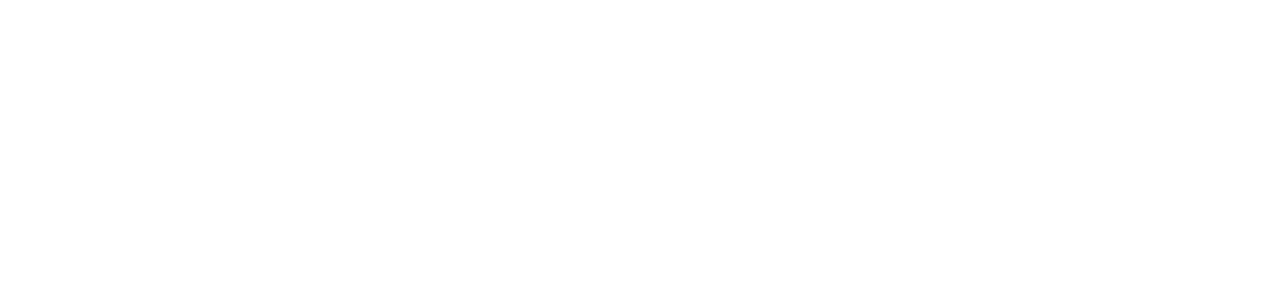
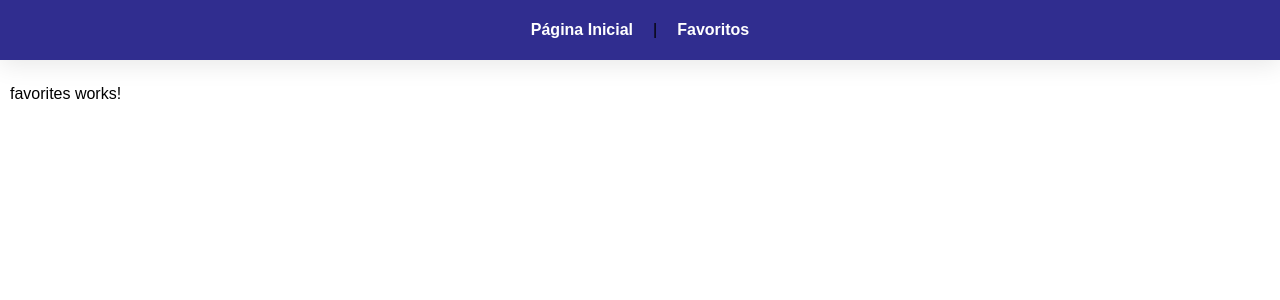
Before and after one commit to mc-gomes/desafio-front-cblab, an Angular app in the folder books-api/: page /favorites in a window 1280 px wide. Before the commit this address led to /. Shown: the top 300 px of the page. Built offline with nearby package versions, Linux system fonts and the light colour scheme.

Commit message:
criacao de componente para pagina de Favoritos

```diff
--- a/books-api/src/app/app.component.css
+++ b/books-api/src/app/app.component.css
@@ -3,12 +3,32 @@
 }
 
 header {
-    display: block;
-    height: 60px;
+    display: flex;
+    justify-content: center;
+    align-items: center;
+    height: 40px;
     padding: var(--content-padding);
     box-shadow: 0px 5px 25px var(--shadow-color);
+    background: #302d8f;
+}
+
+nav {
+    display: flex;
+    gap: 20px;
+}
+
+nav a {
+    color: white;
+    text-decoration: none;
+    font-weight: bold;
+    font-size: 16px;
+}
+
+nav a:hover {
+    text-decoration: underline;
 }
 
 .content {
     padding: var(--content-padding);
+    margin-top: 15px;
 }
--- a/books-api/src/app/app.component.ts
+++ b/books-api/src/app/app.component.ts
@@ -1,13 +1,20 @@
 import { Component } from '@angular/core';
-import { RouterOutlet, RouterModule } from '@angular/router';
+import { RouterLink, RouterOutlet, RouterModule } from '@angular/router';
 import { HomeComponent } from './components/home/home.component';
 
 @Component({
   selector: 'app-root',
   standalone: true,
-  imports: [HomeComponent, RouterModule],
+  imports: [HomeComponent, RouterModule, RouterLink, RouterOutlet],
   template: `
     <main>
+      <header class="brand-name">
+        <nav>
+          <a [routerLink]="['/']">Página Inicial</a>
+          <span>|</span>
+          <a [routerLink]="['/favorites']">Favoritos</a>
+        </nav>
+      </header>
       <section class="content">
         <router-outlet></router-outlet>
       </section>
--- /dev/null
+++ b/books-api/src/app/components/favorites/favorites.component.html
@@ -0,0 +1 @@
+<p>favorites works!</p>
--- a/books-api/src/app/routes.ts
+++ b/books-api/src/app/routes.ts
@@ -1,5 +1,6 @@
 import { Routes } from '@angular/router';
 import { HomeComponent } from './components/home/home.component';
+import { FavoritesComponent } from './components/favorites/favorites.component';
 
 const routeConfig: Routes = [
   {
@@ -7,5 +8,10 @@
     component: HomeComponent,
     title: 'Home page',
   },
+  {
+    path: 'favorites',
+    component: FavoritesComponent,
+    title: 'Página de favoritos',
+  },
 ];
 export default routeConfig;
```
Also changed, not shown: books-api/src/app/components/favorites/favorites.component.ts (added, +12 -0 lines), books-api/src/app/components/favorites/favorites.component.css (added), 1 other file (tests, documents, lock files or other folders).
